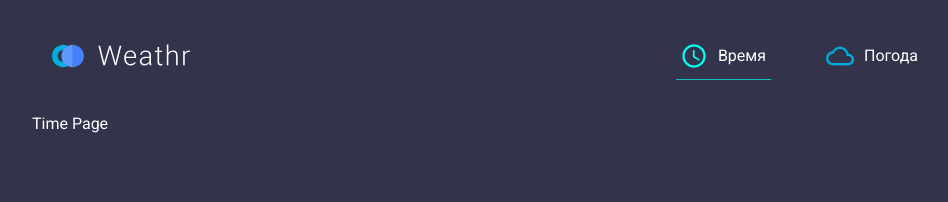
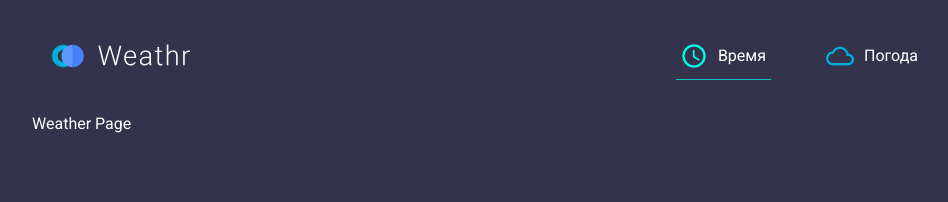
Before and after one commit to anclaev/weathr, a React (Create React App) app: page /time in a window 1280 px wide. Shown: the top 202 px of the page, without its empty margins (160-1108 px from the left). Built offline with nearby package versions, Linux system fonts and the light colour scheme.

Commit message:
Динамический тайтл страниц.

```diff
--- a/package.json
+++ b/package.json
@@ -1,6 +1,7 @@
 {
-  "name": "weather",
+  "name": "weathr",
   "version": "0.1.0",
+  "homepage": "http://anclaev.github.io/weathr",
   "private": true,
   "dependencies": {
     "@testing-library/jest-dom": "^5.14.1",
@@ -30,6 +31,8 @@
   "scripts": {
     "start": "react-scripts start",
     "build": "react-scripts build",
+    "predeploy": "npm run build",
+    "deploy": "gh-pages -d build",
     "test": "react-scripts test",
     "eject": "react-scripts eject"
   },
--- /dev/null
+++ b/src/components/Helmet/index.tsx
@@ -0,0 +1,7 @@
+import { Helmet as ReactHelmet } from 'react-helmet'
+
+const Helmet: React.FC<{ title: string }> = (props) => (
+  <ReactHelmet title={props.title} />
+)
+
+export default Helmet
--- a/src/pages/Home/index.tsx
+++ b/src/pages/Home/index.tsx
@@ -1,3 +1,4 @@
+import Helmet from '../../components/Helmet'
 import Title from '../../components/Title'
 import Cards from '../../containers/Cards'
 
@@ -23,6 +24,7 @@ const cards: ICard[] = [
 
 const HomePage: React.FC = () => (
   <section className="home">
+    <Helmet title="Weathr" />
     <Title className="home-title">{getHello()}</Title>
     <Cards className="home-cards" items={cards} />
   </section>
--- a/src/pages/Time/index.tsx
+++ b/src/pages/Time/index.tsx
@@ -1,3 +1,10 @@
-const TimePage: React.FC = () => <section>Time Page</section>
+import Helmet from '../../components/Helmet'
+
+const TimePage: React.FC = () => (
+  <section>
+    <Helmet title="Время | Weathr" />
+    Weather Page
+  </section>
+)
 
 export default TimePage
--- a/src/pages/Weather/index.tsx
+++ b/src/pages/Weather/index.tsx
@@ -1,3 +1,10 @@
-const WeatherPage: React.FC = () => <section>Weather Page</section>
+import Helmet from '../../components/Helmet'
+
+const WeatherPage: React.FC = () => (
+  <section>
+    <Helmet title="Погода | Weathr" />
+    Weather Page
+  </section>
+)
 
 export default WeatherPage
```
